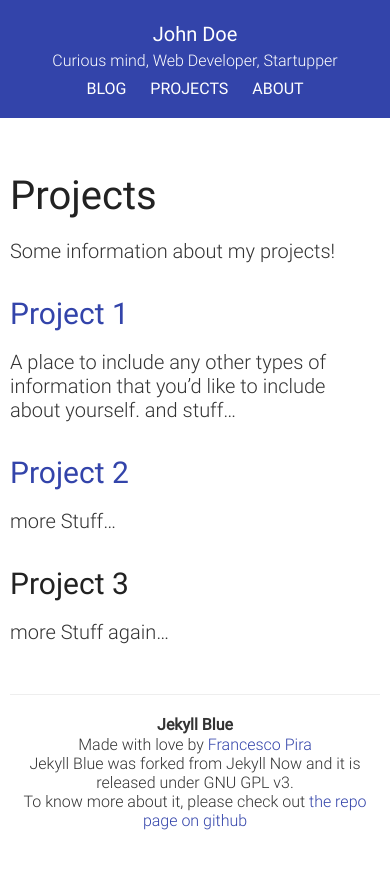
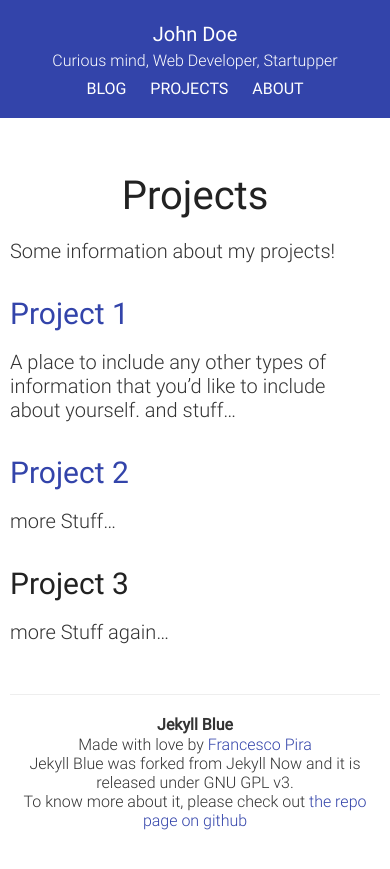
Before and after one commit to pirafrank/Jekyll-Blue, a Jekyll site: the page built from pages/projects.md, in a window 390 px wide. Shown: the top 869 px of the page. Built offline with Jekyll 4.4.1, drawn with Linux system fonts in a browser that asks for light colours; Markdown is read by kramdown in place of the engine named in the settings.

Commit message:
title of pages is now centred on mobile layout

```diff
--- a/_layouts/page.html
+++ b/_layouts/page.html
@@ -5,7 +5,9 @@ layout: default
 <article class="page">
 
   {% if page.show_title %}
-    <h1>{{ page.title }}</h1>
+    <div class="page-title">
+        <h1>{{ page.title }}</h1>
+    </div>
   {% endif %}
 
   <div class="entry">
--- a/style.scss
+++ b/style.scss
@@ -262,6 +262,12 @@ nav { // edit this to change navbar appearance
 
 }
 
+.page-title {
+  @include mobile{
+    text-align: center;
+  }
+}
+
 .myfixed {
   position:fixed; top:2%; right:2%;
 }
```
